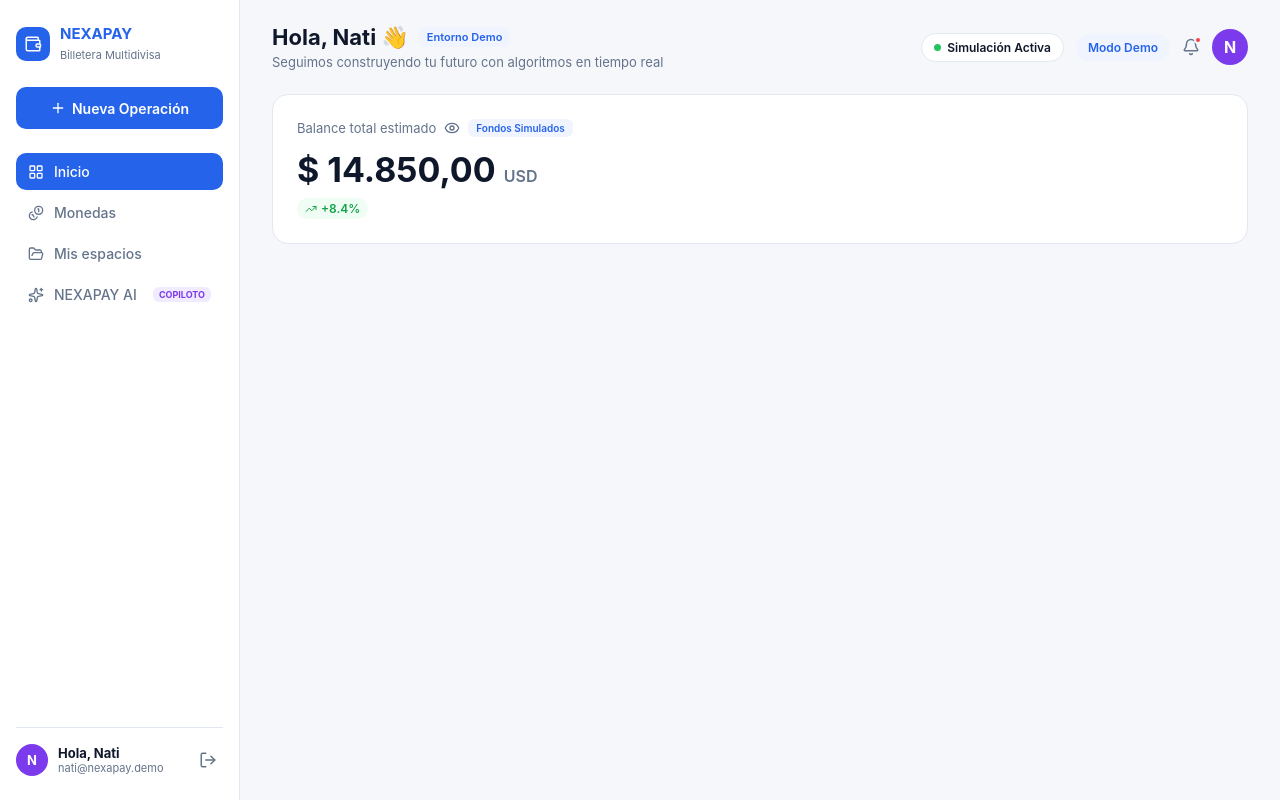
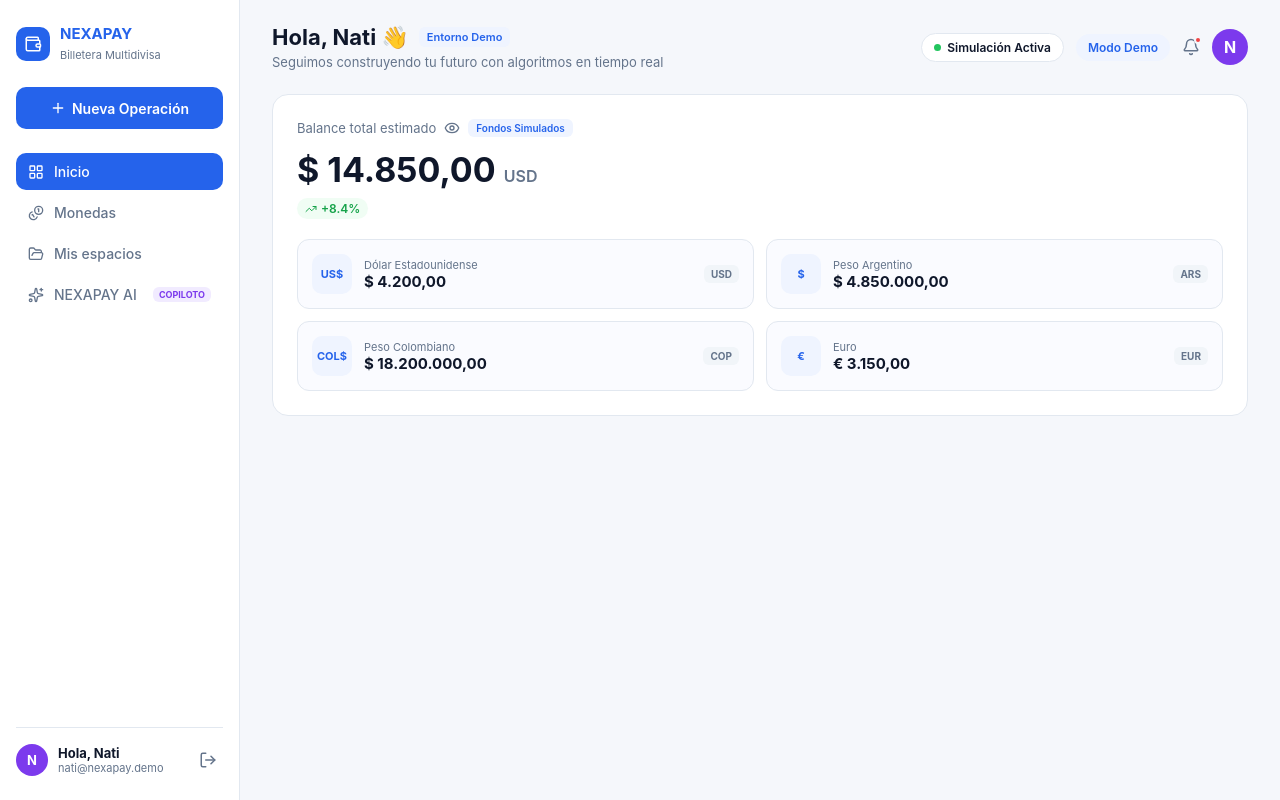
Before and after one commit to lNexapay/nexapay-frontend, a React (Vite) app: page /login in a window 1280 px wide. Both pictures are taken after a click on the button 248 px from the left and 284 px from the top of the page. Built offline with nearby package versions, Linux system fonts and the light colour scheme; no server answers.

Commit message:
Dashboard: tarjetas de las cuatro monedas
Se agrega TarjetaMoneda, que muestra símbolo, nombre, saldo y código de cada moneda (USD, ARS, COP y EUR). Se usa en TarjetaBalance en una grilla de 2x2 y respeta el botón de ocultar saldos. Por ahora usa datos simulados de monedas.ts.

```diff
--- a/src/pages/Inicio/TarjetaBalance.module.css
+++ b/src/pages/Inicio/TarjetaBalance.module.css
@@ -57,3 +57,10 @@
   padding: 3px 8px;
   border-radius: 999px;
 }
+
+.monedas {
+  display: grid;
+  grid-template-columns: repeat(2, 1fr);
+  gap: 12px;
+  margin-top: 20px;
+}
--- a/src/pages/Inicio/TarjetaBalance.tsx
+++ b/src/pages/Inicio/TarjetaBalance.tsx
@@ -1,6 +1,7 @@
 import { useState } from 'react'
 import { Eye, EyeOff, TrendingUp } from 'lucide-react'
-import { balanceTotalUSD, formatearMonto } from '../../data/monedas'
+import { monedas, balanceTotalUSD, formatearMonto } from '../../data/monedas'
+import TarjetaMoneda from './TarjetaMoneda'
 import styles from './TarjetaBalance.module.css'
 
 export default function TarjetaBalance() {
@@ -28,6 +29,12 @@
       <span className={styles.variacion}>
         <TrendingUp size={12} /> +8.4%
       </span>
+
+      <div className={styles.monedas}>
+        {monedas.map((m) => (
+          <TarjetaMoneda key={m.codigo} moneda={m} visible={visible} />
+        ))}
+      </div>
     </section>
   )
 }
--- /dev/null
+++ b/src/pages/Inicio/TarjetaMoneda.module.css
@@ -0,0 +1,47 @@
+.tarjeta {
+  display: flex;
+  align-items: center;
+  gap: 12px;
+  padding: 14px;
+  border: 1px solid var(--borde);
+  border-radius: 12px;
+  background: #fafbff;
+}
+
+.icono {
+  width: 40px;
+  height: 40px;
+  border-radius: 10px;
+  background: #eff4ff;
+  color: var(--azul);
+  font-size: 11px;
+  font-weight: 700;
+  display: grid;
+  place-items: center;
+  flex-shrink: 0;
+}
+
+.info {
+  flex: 1;
+  display: flex;
+  flex-direction: column;
+  min-width: 0;
+}
+
+.info small {
+  font-size: 11px;
+  color: var(--texto-suave);
+}
+
+.info strong {
+  font-size: 15px;
+}
+
+.codigo {
+  font-size: 10px;
+  font-weight: 700;
+  color: var(--texto-suave);
+  background: #f1f5f9;
+  padding: 3px 7px;
+  border-radius: 6px;
+}
--- /dev/null
+++ b/src/pages/Inicio/TarjetaMoneda.tsx
@@ -0,0 +1,23 @@
+import type { Moneda } from '../../data/monedas'
+import { formatearMonto } from '../../data/monedas'
+import styles from './TarjetaMoneda.module.css'
+
+type Props = {
+  moneda: Moneda
+  visible: boolean
+}
+
+export default function TarjetaMoneda({ moneda, visible }: Props) {
+  const prefijo = moneda.codigo === 'EUR' ? '€' : '$'
+
+  return (
+    <div className={styles.tarjeta}>
+      <span className={styles.icono}>{moneda.simbolo}</span>
+      <div className={styles.info}>
+        <small>{moneda.nombre}</small>
+        <strong>{visible ? `${prefijo} ${formatearMonto(moneda.saldo)}` : `${prefijo} ••••`}</strong>
+      </div>
+      <span className={styles.codigo}>{moneda.codigo}</span>
+    </div>
+  )
+}
```
